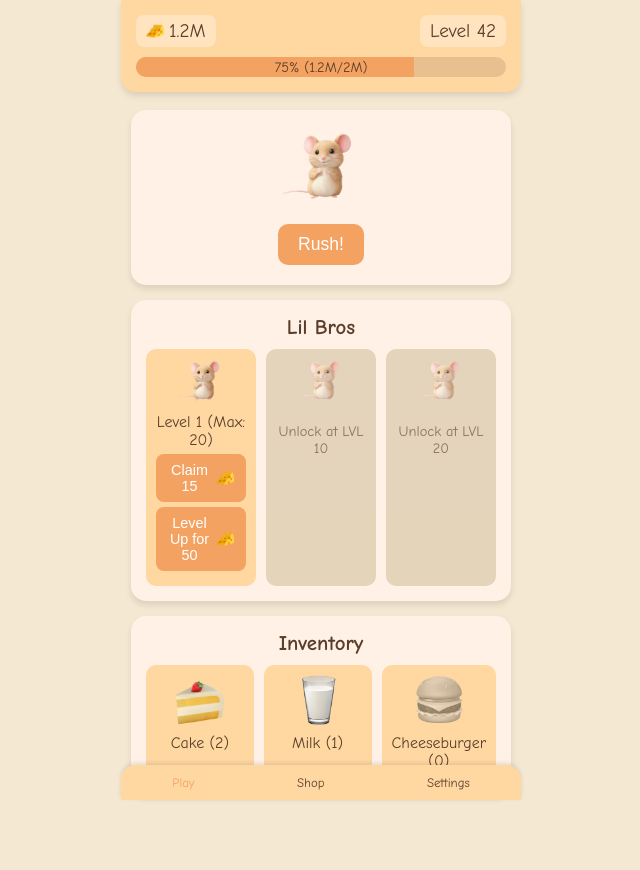
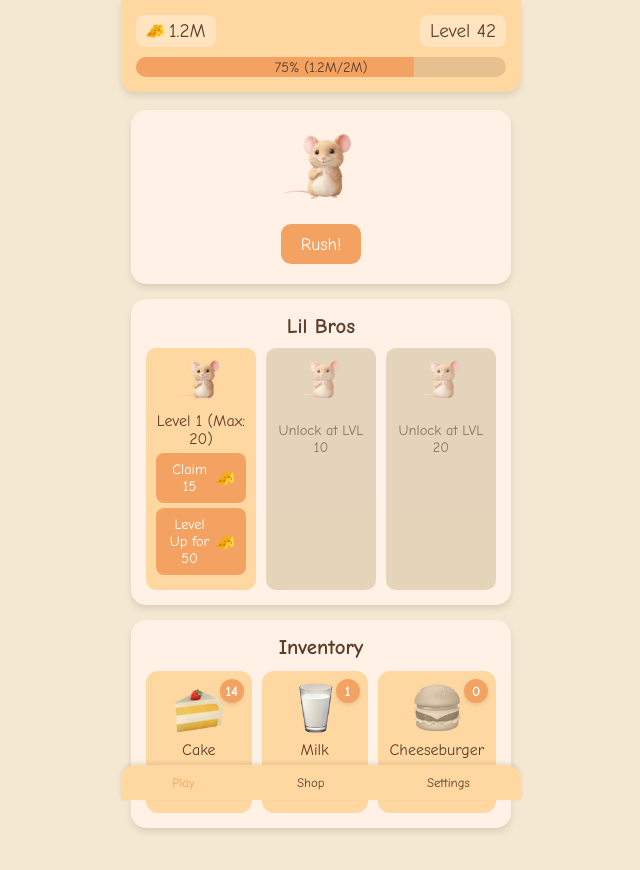
Before and after one commit to dwrx/cheeserush, a React (Create React App) app: page / in a window 1280 px wide. Shown: the top 870 px of the page, without its empty margins (319-959 px from the left). Built offline with nearby package versions, Linux system fonts and the light colour scheme; the HTML template or start-up script is replaced by a standard one.

Commit message:
Frontend: improve inventory block

```diff
--- a/src/components/InventoryBlock.tsx
+++ b/src/components/InventoryBlock.tsx
@@ -9,8 +9,8 @@ const InventoryBlock: React.FC = () => {
   const [selectedItem, setSelectedItem] = useState<number | null>(null);
 
   const items = [
-    { id: 1, name: 'Cake', image: cakeImage, count: 2, effect: 'Decrease hunt time by 5 min' },
-    { id: 2, name: 'Milk', image: milkIcon, count: 1, effect: 'Increase all rewards by 10% for 2h' },
+    { id: 1, name: 'Cake', image: cakeImage, count: 14, effect: 'Decrease hunt time by 5 min' },
+    { id: 2, name: 'Milk', image: milkIcon, count: 1, effect: '+10% rewards for 2h' },
     { id: 3, name: 'Cheeseburger', image: cheeseburgerImage, count: 0, effect: 'Instantly finish hunt' },
   ];
 
@@ -24,20 +24,20 @@ const InventoryBlock: React.FC = () => {
             className="inventory-item"
             onClick={() => setSelectedItem(selectedItem === item.id ? null : item.id)}
           >
+            <div className="count-circle">{item.count > 99 ? '99+' : item.count}</div>
             <img
               src={item.image || '/placeholder.png'}
               alt={item.name}
               className={`item-image ${item.count === 0 ? 'greyed-out' : ''}`}
             />
-            <p>{item.name} ({item.count})</p>
+            <div className="item-info">
+              <p className="item-name">{item.name}</p>
+              <p className="item-effect">{item.effect}</p>
+            </div>
             {selectedItem === item.id && item.count > 0 && (
-              <div className="item-actions">
-                <p>{item.effect}</p>
-                <button className="use-button" disabled={cheeseBalance === 0}>
-                  Use
-                </button>
-                <button className="buy-button">Buy</button>
-              </div>
+              <button className="use-button" disabled={cheeseBalance === 0}>
+                Use
+              </button>
             )}
           </div>
         ))}
--- a/src/index.css
+++ b/src/index.css
@@ -5,9 +5,13 @@
 }
 
 body {
-  font-family: 'Comic Neue', sans-serif;
+  font-family: "Comic Neue", sans-serif;
   background-color: #f5e8d2;
   color: #5a3e2b;
+}
+
+body button {
+  font-family: "Comic Neue", sans-serif;
 }
 
 .app-container {
--- a/src/styles/InventoryBlock.css
+++ b/src/styles/InventoryBlock.css
@@ -7,8 +7,9 @@
 
 .inventory-title {
   font-size: 1.3rem;
-    margin-bottom: 10px;
+  margin-bottom: 12px;
   text-align: center;
+  color: #5a3e2b;
 }
 
 .inventory-list {
@@ -21,10 +22,16 @@
 .inventory-item {
   flex: 1 1 100%;
   background-color: #ffd7a1;
-    padding: 10px;
-    border-radius: 10px;
+  padding: 12px;
+  border-radius: 12px;
   text-align: center;
   cursor: pointer;
+  position: relative;
+  transition: transform 0.2s ease;
+}
+
+.inventory-item:hover {
+  transform: scale(1.02);
 }
 
 @media (min-width: 400px) {
@@ -33,10 +40,28 @@
   }
 }
 
+.count-circle {
+  position: absolute;
+  top: 8px;
+  right: 8px;
+  width: 24px;
+  height: 24px;
+  background-color: #f4a261;
+  color: white;
+  border-radius: 50%;
+  display: flex;
+  align-items: center;
+  justify-content: center;
+  font-size: 0.9rem;
+  font-weight: bold;
+  box-shadow: 0 2px 4px rgba(0, 0, 0, 0.1);
+}
+
 .item-image {
   width: 50px;
   height: auto;
-    margin-bottom: 5px;
+  margin: 0 auto 8px;
+  display: block;
 }
 
 .greyed-out {
@@ -44,20 +69,34 @@
   opacity: 0.5;
 }
 
-  .item-actions {
-    margin-top: 5px;
+.item-info {
+  margin-bottom: 8px;
 }
 
-  .use-button,
-  .buy-button {
+.item-name {
+  font-size: 1rem;
+  margin: 0;
+  color: #5a3e2b;
+}
+
+.item-effect {
+  font-size: 0.8rem;
+  font-style: italic;
+  color: #7a5a3e;
+  margin: 4px 0 0;
+}
+
+.use-button {
   background-color: #f4a261;
   border: none;
-    padding: 6px 10px;
+  padding: 8px;
   border-radius: 8px;
   font-size: 0.9rem;
   color: white;
   cursor: pointer;
-    margin: 5px;
+  width: 100%;
+  margin: 0;
+  transition: background-color 0.2s ease;
 }
 
 .use-button:disabled {
@@ -65,7 +104,6 @@
   cursor: not-allowed;
 }
 
-  .use-button:hover:not(:disabled),
-  .buy-button:hover {
+.use-button:hover:not(:disabled) {
   background-color: #e68a50;
 }
```
Lines whose indentation alone changed are shown as unchanged.
